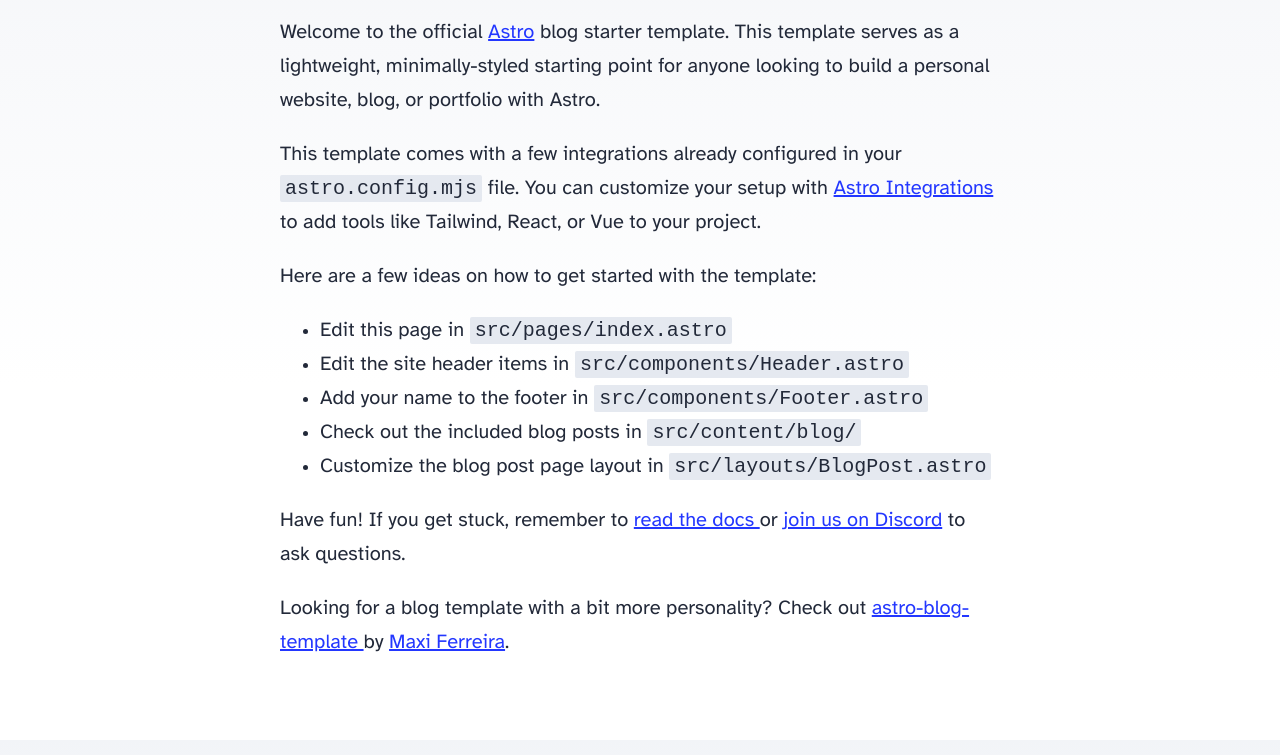
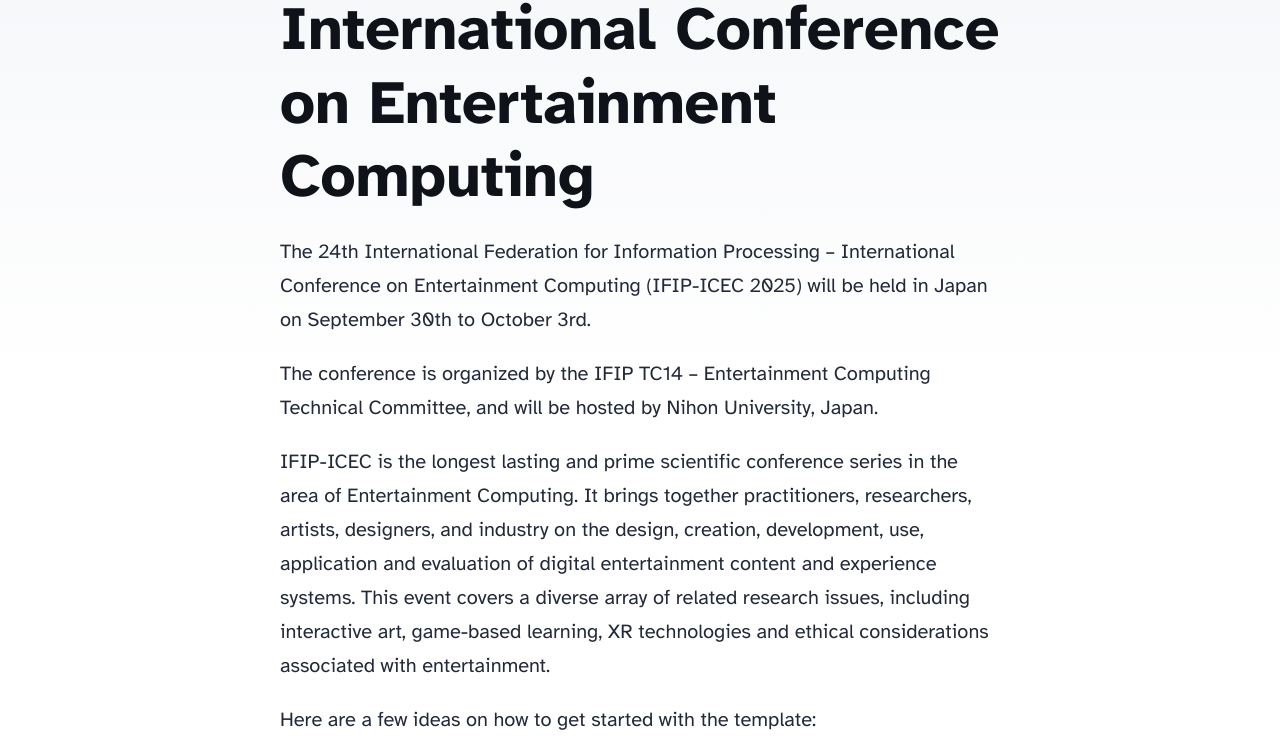
Before and after one commit to matsumur/icec2025, an Astro site: page / in a window 1280 px wide. Shown: the part 215-970 px from the top of the page. Built offline with nearby package versions, Linux system fonts and the light colour scheme; Astro itself is replaced by a stand-in of ours.

Commit message:
mod: index

```diff
--- a/src/pages/index.astro
+++ b/src/pages/index.astro
@@ -13,17 +13,23 @@
 	<body>
 		<Header />
 		<main>
-			<h1>🧑‍🚀 Hello, Astronaut!</h1>
+			<h1>🧑‍🚀 The 24th IFIP International Conference
+on Entertainment Computing</h1>
 			<p>
-				Welcome to the official <a href="https://astro.build/">Astro</a> blog starter template. This
-				template serves as a lightweight, minimally-styled starting point for anyone looking to build
-				a personal website, blog, or portfolio with Astro.
+				The 24th International Federation for Information Processing –
+				International Conference on Entertainment Computing (IFIP-ICEC 2025)
+				will be held in Japan on September 30th to October 3rd.
 			</p>
 			<p>
-				This template comes with a few integrations already configured in your
-				<code>astro.config.mjs</code> file. You can customize your setup with
-				<a href="https://astro.build/integrations">Astro Integrations</a> to add tools like Tailwind,
-				React, or Vue to your project.
+				The conference is organized by the IFIP TC14 – Entertainment Computing Technical Committee,
+				and will be hosted by Nihon University, Japan.
+			</p>
+			<p>
+			 IFIP-ICEC is the longest lasting and prime scientific conference series in the area of Entertainment Computing.
+			 It brings together practitioners, researchers, artists, designers, and industry on the design, creation, development, use,
+			 application and evaluation of digital entertainment content and experience systems.
+			 This event covers a diverse array of related research issues, including interactive art, game-based learning,
+			 XR technologies and ethical considerations associated with entertainment.
 			</p>
 			<p>Here are a few ideas on how to get started with the template:</p>
 			<ul>
```
